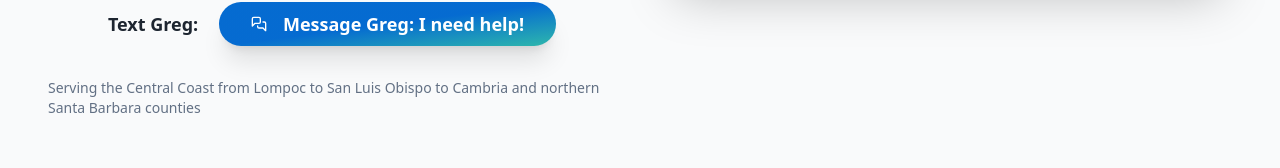
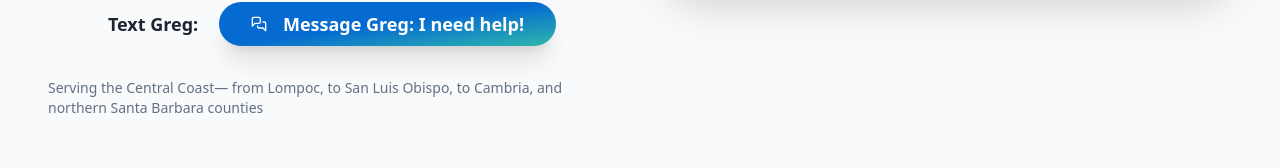
Before and after one commit to gbiggers/hightechhandy, a React (Vite) app: page / in a window 1280 px wide. Shown: the part 569-737 px from the top of the page. Built offline with nearby package versions, Linux system fonts and the light colour scheme; the HTML template or start-up script is replaced by a standard one; a web font is replaced by a local one.

Commit message:
Visual edit in Lovable
Edited UI in Lovable

```diff
--- a/src/pages/Home.tsx
+++ b/src/pages/Home.tsx
@@ -79,7 +79,7 @@ const Home = () => {
               </div>
 
               <p className="text-sm text-muted-foreground pt-2">
-                Serving the Central Coast from Lompoc to San Luis Obispo to Cambria and northern Santa Barbara counties
+                Serving the Central Coast— from Lompoc, to San Luis Obispo, to Cambria, and northern Santa Barbara counties
               </p>
             </div>
 
```
